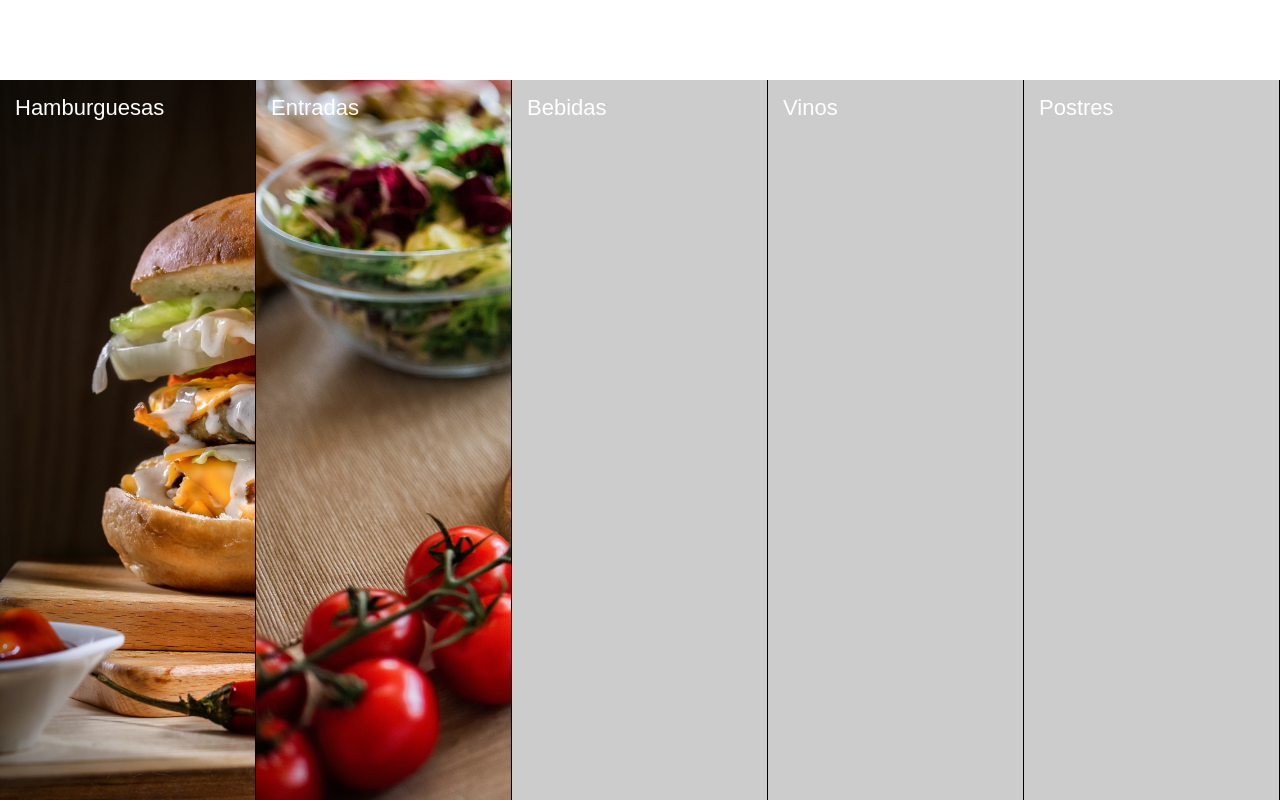
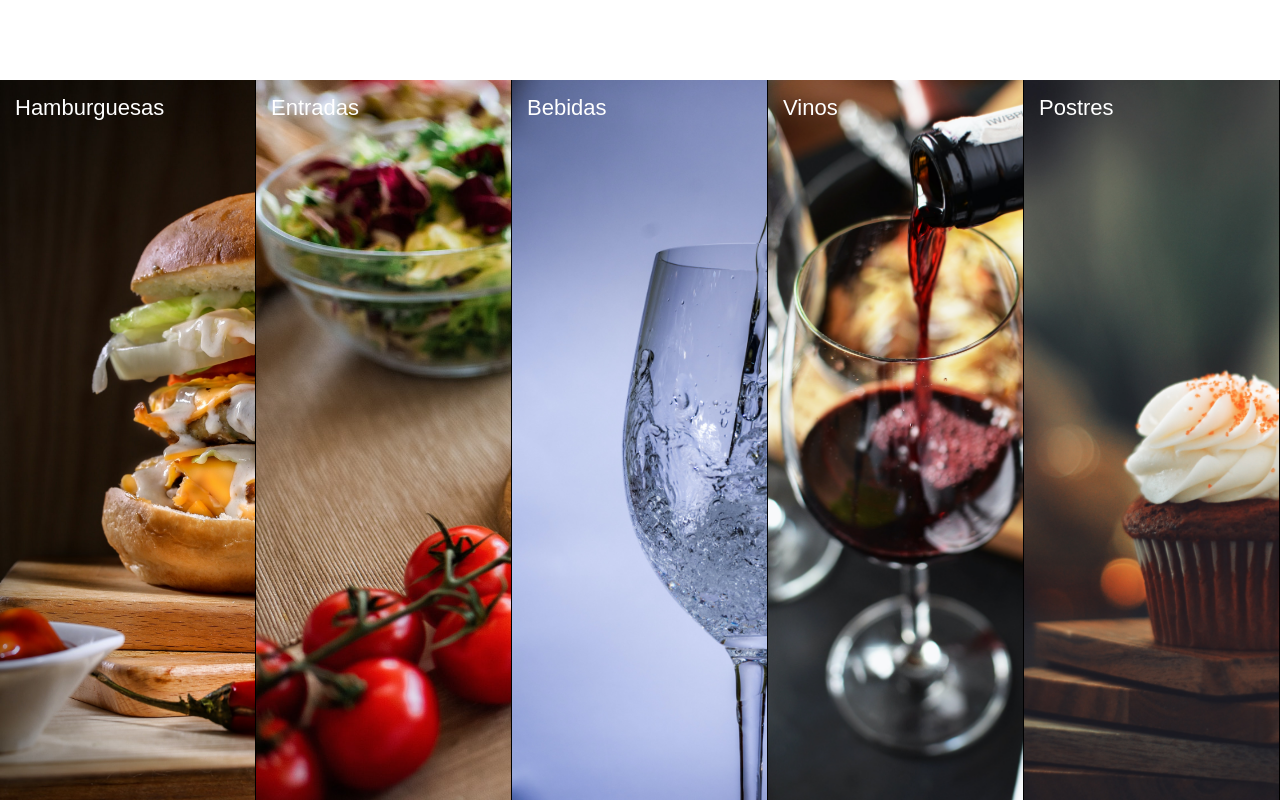
Before and after one commit to JuanCamilo4/PortafolioRestaurante, a plain HTML site: page menu.html in a window 1280 px wide. Drawn offline with Linux system fonts and the light colour scheme.

Commit message:
Update style.css

```diff
--- a/css/style.css
+++ b/css/style.css
@@ -45,22 +45,22 @@ ul li:nth-child(1) {
     background-position: left;
 }
 ul li:nth-child(2) {
-    background: url(/img/entradas.jpg);
+    background-image: url(/img/entradas.jpg);
     background-size: cover;
     background-position: left;
 }
 ul li:nth-child(3) {
-    background: url(./img/bebidas.jpg);
+    background-image: url(/img/bebidas.jpg);
     background-size: cover;
     background-position: left;
 }
 ul li:nth-child(4) {
-    background: url(./img/vino.jpg);
+    background-image: url(/img/vino.jpg);
     background-size: cover;
     background-position: left;
 }
 ul li:nth-child(5) {
-    background: url(./img/dulce.jpg);
+    background-image: url(/img/dulce.jpg);
     background-size: cover;
     background-position: left;
 }
```
